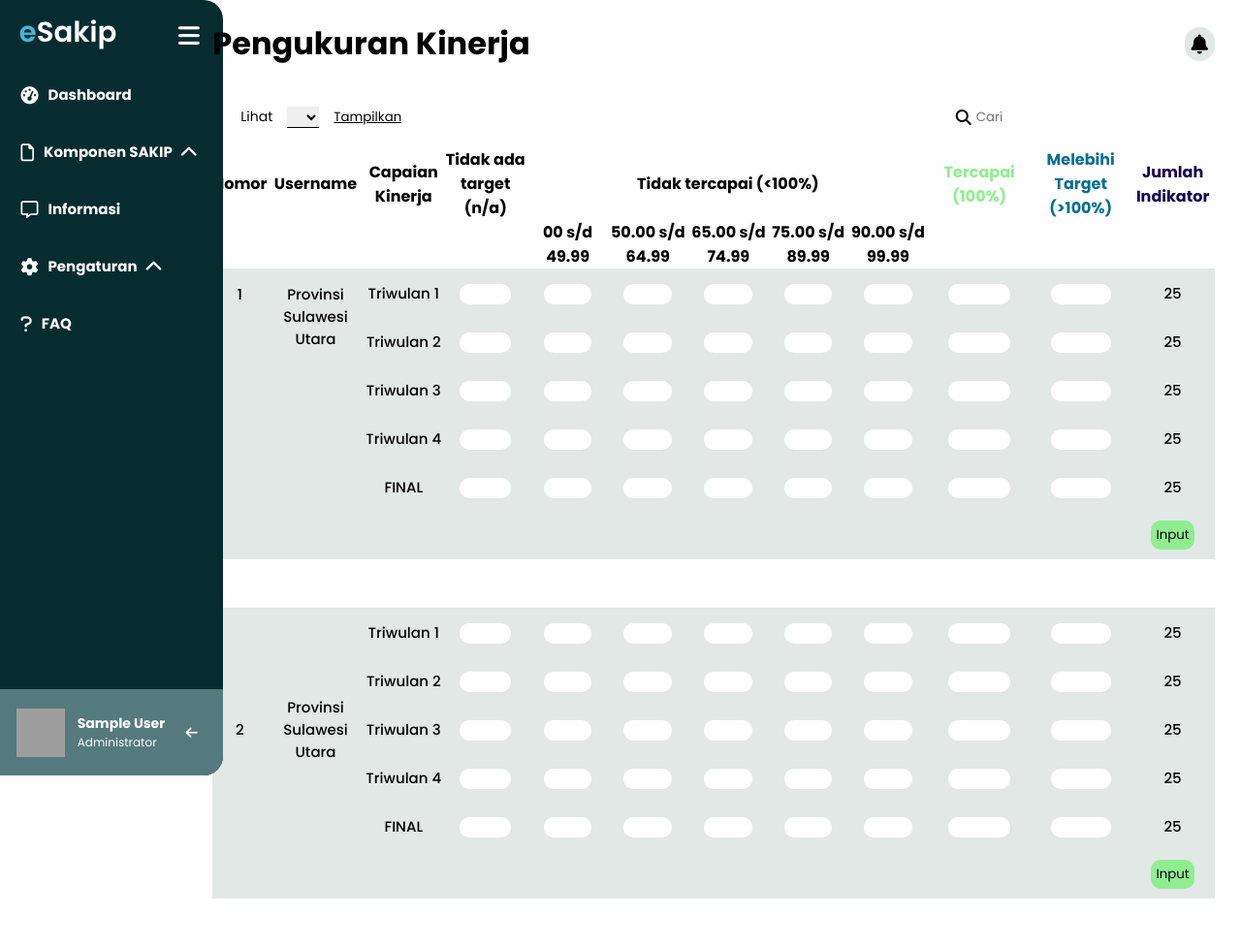
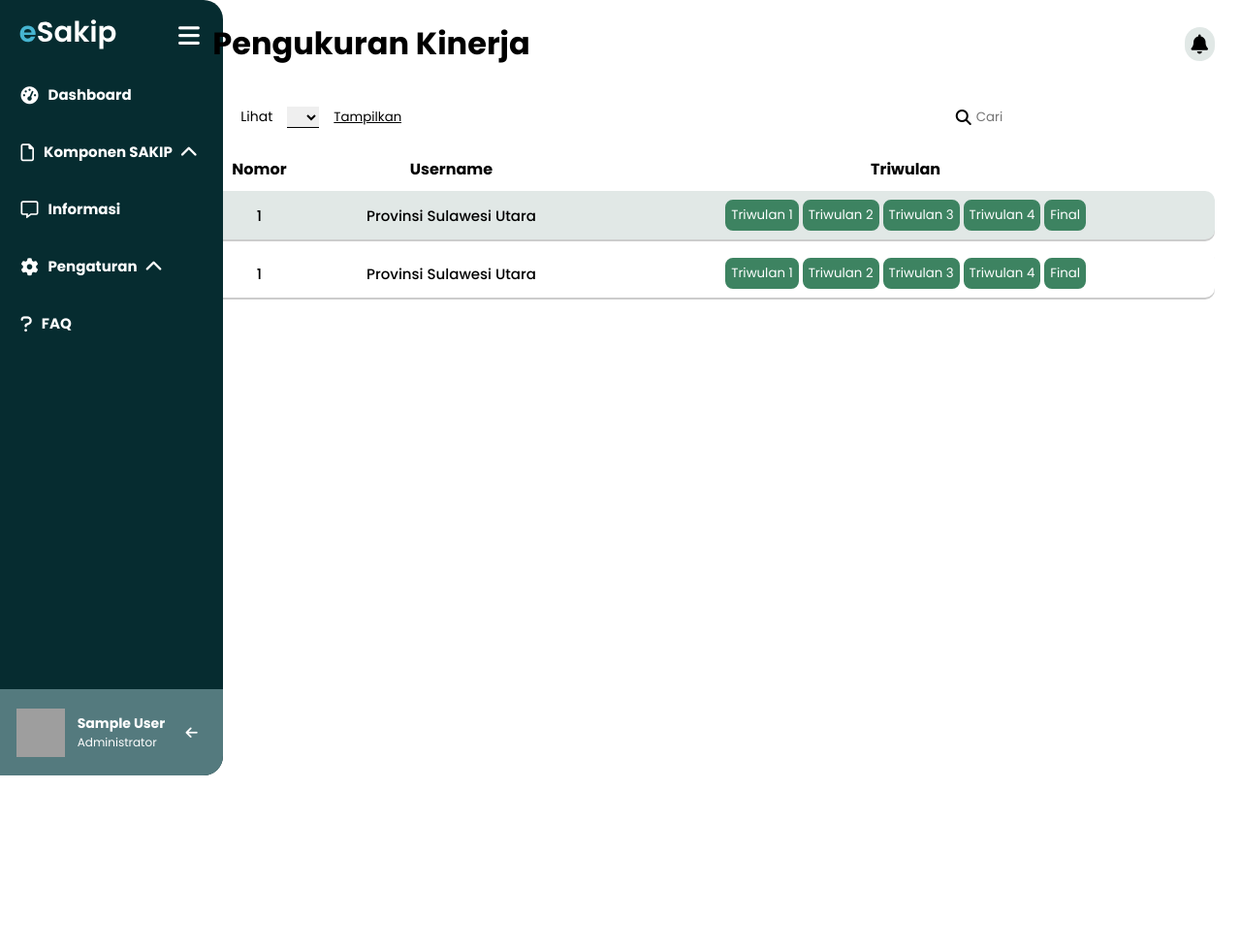
Before and after one commit to slmandagi/esakip, a CodeIgniter app: page /esakip/admin/pengukuran_kinerja in a window 1280 px wide. Shown: the whole page at 97% size. After the commit the page ends 800 px from the top, so only its background shows below. Run offline with CodeIgniter, Linux system fonts and the light colour scheme; the visitor is signed in with stand-in values (Sample User, id 1); some web fonts are replaced; grey boxes are pictures that could not be loaded.

Commit message:
menambahkan page pengukuran yang baru, mengupdate landing page(home) dan autentikasi

```diff
--- a/application/controllers/Admin.php
+++ b/application/controllers/Admin.php
@@ -229,7 +229,7 @@ class Admin extends CI_Controller
         $this->load->view('templates/header', $data);
         $this->load->view('templates/sidebar');
         $this->load->view('templates/head_content', $data);
-        $this->load->view('admin/dokumensakip/pengukuran');
+        $this->load->view('admin/dokumensakip/pengukuran_');
         $this->load->view('templates/footer');
     }
 
--- a/application/views/Admin/DokumenSakip/pengukuran_.php
+++ b/application/views/Admin/DokumenSakip/pengukuran_.php
@@ -25,11 +25,58 @@
             </div>
         </div>
 
-        <div class="pengukuran-kinerja_">
-            <a href="<?= base_url('/assets/img/home/garuda.svg') ?>" download="dokumen-laporan">
-                <i class="fa-solid fa-download"></i>
-            </a>
-
-        </div>
+        <table class="table-pengukuran-kinerja">
+            <thead>
+                <tr>
+                    <th>Nomor</th>
+                    <th>Username</th>
+                    <th>Triwulan</th>
+                </tr>
+            </thead>
+            <tbody>
+                <tr>
+                    <td>1</td>
+                    <td>Provinsi Sulawesi Utara</td>
+                    <td>
+                        <button class="btn-triwulan" type="button">
+                            Triwulan 1
+                        </button>
+                        <button class="btn-triwulan" type="button">
+                            Triwulan 2
+                        </button>
+                        <button class="btn-triwulan" type="button">
+                            Triwulan 3
+                        </button>
+                        <button class="btn-triwulan" type="button">
+                            Triwulan 4
+                        </button>
+                        <button class="btn-triwulan" type="button">
+                            Final
+                        </button>
+                    </td>
+                </tr>
+                <tr>
+                    <td>1</td>
+                    <td>Provinsi Sulawesi Utara</td>
+                    <td>
+                        <button class="btn-triwulan" type="button">
+                            Triwulan 1
+                        </button>
+                        <button class="btn-triwulan" type="button">
+                            Triwulan 2
+                        </button>
+                        <button class="btn-triwulan" type="button">
+                            Triwulan 3
+                        </button>
+                        <button class="btn-triwulan" type="button">
+                            Triwulan 4
+                        </button>
+                        <button class="btn-triwulan" type="button">
+                            Final
+                        </button>
+                    </td>
+                </tr>
+            </tbody>
+        </table>
     </div>
 </div>
--- a/application/views/templates/footer.php
+++ b/application/views/templates/footer.php
@@ -1,7 +1,6 @@
 <script src="<?= base_url('/assets/js/home.js') ?>"></script>
 <!-- <script src="https://cdn.jsdelivr.net/npm/bootstrap@5.2.2/dist/js/bootstrap.bundle.min.js" integrity="sha384-OERcA2EqjJCMA+/3y+gxIOqMEjwtxJY7qPCqsdltbNJuaOe923+mo//f6V8Qbsw3" crossorigin="anonymous"></script> -->
 <!-- <script src="https://cdn.jsdelivr.net/npm/bootstrap@5.0.2/dist/js/bootstrap.bundle.min.js"></script> -->
-<script src="<?= base_url('/assets/js/sidebar.js') ?>"></script>
 <script src="<?= base_url('/assets/js/content.js') ?>"></script>
 <script src="<?= base_url('/assets/js/login.js') ?>"></script>
 <script src="<?= base_url('/assets/js/faq.js') ?>"></script>
--- a/application/views/templates/sidebar.php
+++ b/application/views/templates/sidebar.php
@@ -107,3 +107,4 @@
         </div>
     </div>
 </div>
+<script src="<?= base_url('/assets/js/sidebar.js') ?>"></script>
--- a/application/views/templates/sidebar_user.php
+++ b/application/views/templates/sidebar_user.php
@@ -74,3 +74,5 @@
         </div>
     </div>
 </div>
+
+<script src="<?= base_url('/assets/js/sidebar.js') ?>"></script>
--- a/assets/css/autentikasi.css
+++ b/assets/css/autentikasi.css
@@ -26,7 +26,8 @@
 }
 
 .form-autentikasi-container p {
-    font-size: 14px;
+    font-size: 16px;
+    font-weight: 500;
     text-align: center;
 }
 
@@ -38,7 +39,7 @@
 .form-autentikasi .password-wrapper i {
     position: absolute;
     align-self: center;
-    right: 2%;
+    right: 20px;
 }
 
 .headline-container {
@@ -63,7 +64,7 @@
 
 .form-autentikasi label {
     font-size: 14px;
-    font-weight: 500;
+    font-weight: 700;
     margin-top: 15px;
     margin-bottom: 10px;
 }
@@ -78,15 +79,17 @@
     background: none;
     color: black;
     border-bottom: 2px solid black;
+    transition: all 0.5s;
 }
 
 .form-autentikasi input::placeholder {
     color: black;
+    /* font-weight: 300; */
 }
 
-.footer-autentikasi input:focus {
+.form-autentikasi input:focus {
     box-shadow: 0 2px 2px #A3C8CD;
-
+    border-bottom: 2px solid white;
 }
 
 .form-autentikasi .footer-autentikasi {
--- a/assets/css/table.css
+++ b/assets/css/table.css
@@ -109,76 +109,18 @@
  /* BAGIAN TABLE DASHBOARD USER END */
 
  /* BAGIAN TABLE PENGUKURAN KINERJA START*/
-
- /* PILIH BANYA */
- .table-pengukuran-kinerja {
-     border-collapse: collapse;
-     border-spacing: 0px;
- }
-
- .table-pengukuran-kinerja tbody tr:nth-child(odd) td,
- .table-pengukuran-kinerja tbody tr:nth-child(even) td {
-     background: #E1E8E6;
- }
-
- .table-pengukuran-kinerja tbody tr:hover td {
-     color: inherit;
- }
-
- .table-pengukuran-kinerja tr td input {
-     width: 60%;
-     border: none;
-     outline: none;
-     border-radius: 10px;
-     text-align: center;
-     font-size: 14px;
+ .table-pengukuran-kinerja tbody td .btn-triwulan {
+     padding: 4px;
+     border-radius: 8px;
+     cursor: pointer;
+     color: white;
+     background: #3D8361;
+     border: 2px solid #3D8361;
      transition: all 0.5s;
  }
 
- .table-pengukuran-kinerja tr td input:focus {
-     box-shadow: 0 2px 2px #A3C8CD;
- }
-
- /* PILIH SPESIFIK  */
-
- /*----INI FOR CELL NOMOR  DENG USERNAME (text)*/
- .table-pengukuran-kinerja tbody tr:first-child td:nth-child(1),
- .table-pengukuran-kinerja tbody tr:first-child td:nth-child(2) {
-     vertical-align: top;
-     padding-top: 15px;
- }
-
- /*---- INI FOR KASE ILANG BAWAAN BORDER DI TD FIRST CHILD DG LAST CHILD */
- .table-pengukuran-kinerja tbody tr td:first-child,
- .table-pengukuran-kinerja tbody tr td:last-child {
-     border-radius: 0px;
- }
-
- /* INI FOR KASE BORDER RADIUS DI KOLOM PERTAMA DENG AKHIR */
- /* .table-pengukuran-kinerja tbody tr:first-child td:first-child {
-     border-top-left-radius: 10px;
- }
-
- .table-pengukuran-kinerja tbody tr:first-child td:last-child {
-     border-top-right-radius: 10px;
- }
-
- .table-pengukuran-kinerja tbody tr:last-child td:first-child {
-     border-bottom-left-radius: 10px;
- }
-
- .table-pengukuran-kinerja tbody tr:last-child td:last-child {
-     border-bottom-right-radius: 10px;
- } */
-
-
- tr.footer-submit form button {
-     border: none;
-     outline: none;
-     padding: 5px;
-     border-radius: 10px;
-     background: lightgreen;
-     cursor: pointer;
+ .table-pengukuran-kinerja tbody td .btn-triwulan:hover {
+     border: 2px solid white;
  }
 
  /* BAGIAN TABLE PENGUKURAN KINERJA END*/
@@ -273,3 +215,79 @@
  }
 
  /* BAGIAN TABLE NOTIFICATION END */
+
+
+
+
+ /* PENGUKURAN LAMA */
+ /* .table-pengukuran-kinerja {
+     border-collapse: collapse;
+     border-spacing: 0px;
+ }
+
+ .table-pengukuran-kinerja tbody tr:nth-child(odd) td,
+ .table-pengukuran-kinerja tbody tr:nth-child(even) td {
+     background: #E1E8E6;
+ }
+
+ .table-pengukuran-kinerja tbody tr:hover td {
+     color: inherit;
+ }
+
+ .table-pengukuran-kinerja tr td input {
+     width: 60%;
+     border: none;
+     outline: none;
+     border-radius: 10px;
+     text-align: center;
+     font-size: 14px;
+     transition: all 0.5s;
+ }
+
+ .table-pengukuran-kinerja tr td input:focus {
+     box-shadow: 0 2px 2px #A3C8CD;
+ } */
+
+ /* PILIH SPESIFIK  */
+
+ /*----INI FOR CELL NOMOR  DENG USERNAME (text)*/
+ /* .table-pengukuran-kinerja tbody tr:first-child td:nth-child(1),
+ .table-pengukuran-kinerja tbody tr:first-child td:nth-child(2) {
+     vertical-align: top;
+     padding-top: 15px;
+ } */
+
+ /*---- INI FOR KASE ILANG BAWAAN BORDER DI TD FIRST CHILD DG LAST CHILD */
+ /* .table-pengukuran-kinerja tbody tr td:first-child,
+ .table-pengukuran-kinerja tbody tr td:last-child {
+     border-radius: 0px;
+ } */
+
+ /* INI FOR KASE BORDER RADIUS DI KOLOM PERTAMA DENG AKHIR */
+ /* .table-pengukuran-kinerja tbody tr:first-child td:first-child {
+     border-top-left-radius: 10px;
+ }
+
+ .table-pengukuran-kinerja tbody tr:first-child td:last-child {
+     border-top-right-radius: 10px;
+ }
+
+ .table-pengukuran-kinerja tbody tr:last-child td:first-child {
+     border-bottom-left-radius: 10px;
+ }
+
+ .table-pengukuran-kinerja tbody tr:last-child td:last-child {
+     border-bottom-right-radius: 10px;
+ } */
+
+
+ /* tr.footer-submit form button {
+     border: none;
+     outline: none;
+     padding: 5px;
+     border-radius: 10px;
+     background: lightgreen;
+     cursor: pointer;
+ } */
+
+ /* PENGUKURAN LAMA END */
--- a/assets/js/home.js
+++ b/assets/js/home.js
@@ -1,7 +1,7 @@
 const landingClasses = document.querySelectorAll(".landing");
 const navClasses = document.querySelectorAll(".nav-right ul li");
 const navbar = document.querySelector(".navbar");
-
+const landingHome = document.querySelector(".landing.home");
 window.addEventListener("scroll", () => {
 	let current = "";
 
@@ -9,7 +9,7 @@ window.addEventListener("scroll", () => {
 	landingClasses.forEach((landingClass) => {
 		const landingTop = landingClass.offsetTop; //ini untuk menghitung jarak antar landing ->cek console.log(landingTop)
 		const landingHeight = landingClass.clientHeight; // ini untuk mencari tahu berapa tinggi dari masing-masing landing
-
+		console.log('landing top')
 		if (scrollY >= landingTop - landingHeight / 3) {
 			current = landingClass.getAttribute("id");
 		}
@@ -21,6 +21,18 @@ window.addEventListener("scroll", () => {
 			li.classList.add("active");
 		}
 	});
+
+	const landingHomeTop = landingHome.offsetTop;
+	const landingHomeHeight = landingHome.clientHeight;
+
+
+
+	if (scrollY === landingHomeTop) {
+		navbar.classList.remove('scrolled');
+	}
+	else if (scrollY >= landingHomeTop - landingHomeHeight / 5) {
+		navbar.classList.add('scrolled');
+	}
 });
 
 // id dari class landing musti sama deng class dari li.
@@ -28,7 +40,7 @@ window.addEventListener("scroll", () => {
 // Ini for bking animation on scroll
 const observer = new IntersectionObserver((entries) => {
 	entries.forEach((entry) => {
-		console.log(entry);
+		// console.log(entry);
 		if (entry.isIntersecting) {
 			entry.target.classList.add("show");
 		}
```
Also changed, not shown: application/views/Home/index.php (+4 -3 lines), assets/css/home.css (+40 -16 lines), assets/js/login.js (+11 -0 lines).
